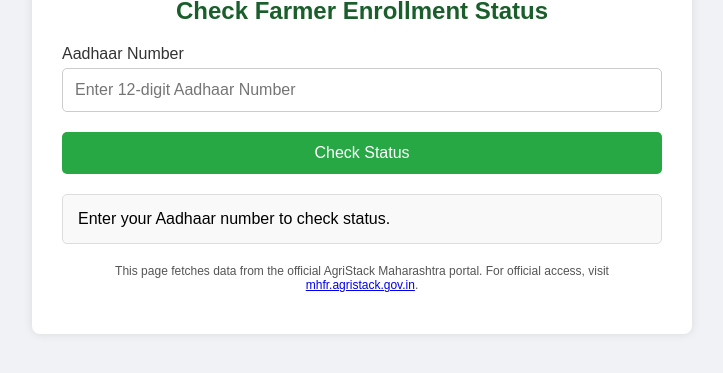
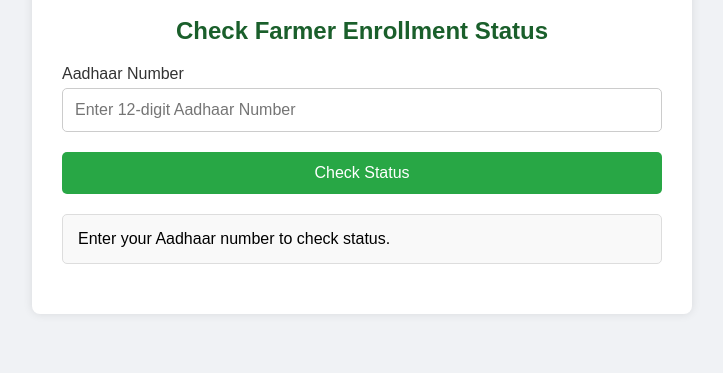
Before and after one commit to safroz00/famerid, a plain HTML site: page index.html in a window 1280 px wide. Shown: the part 343-716 px from the top of the page, without its empty margins (278-1001 px from the left). Drawn offline with Linux system fonts and the light colour scheme.

Commit message:
Update index.html

```diff
--- a/index.html
+++ b/index.html
@@ -121,7 +121,7 @@
         <button onclick="checkStatus()">Check Status</button>
         <div id="status" class="result">Enter your Aadhaar number to check status.</div>
         <p class="error" id="error"></p>
-        <p class="disclaimer">This page fetches data from the official AgriStack Maharashtra portal. For official access, visit <a href="https://mhfr.agristack.gov.in">mhfr.agristack.gov.in</a>.</p>
+        <p class="disclaimer"></p>
     </div>
 
     <script>
```
